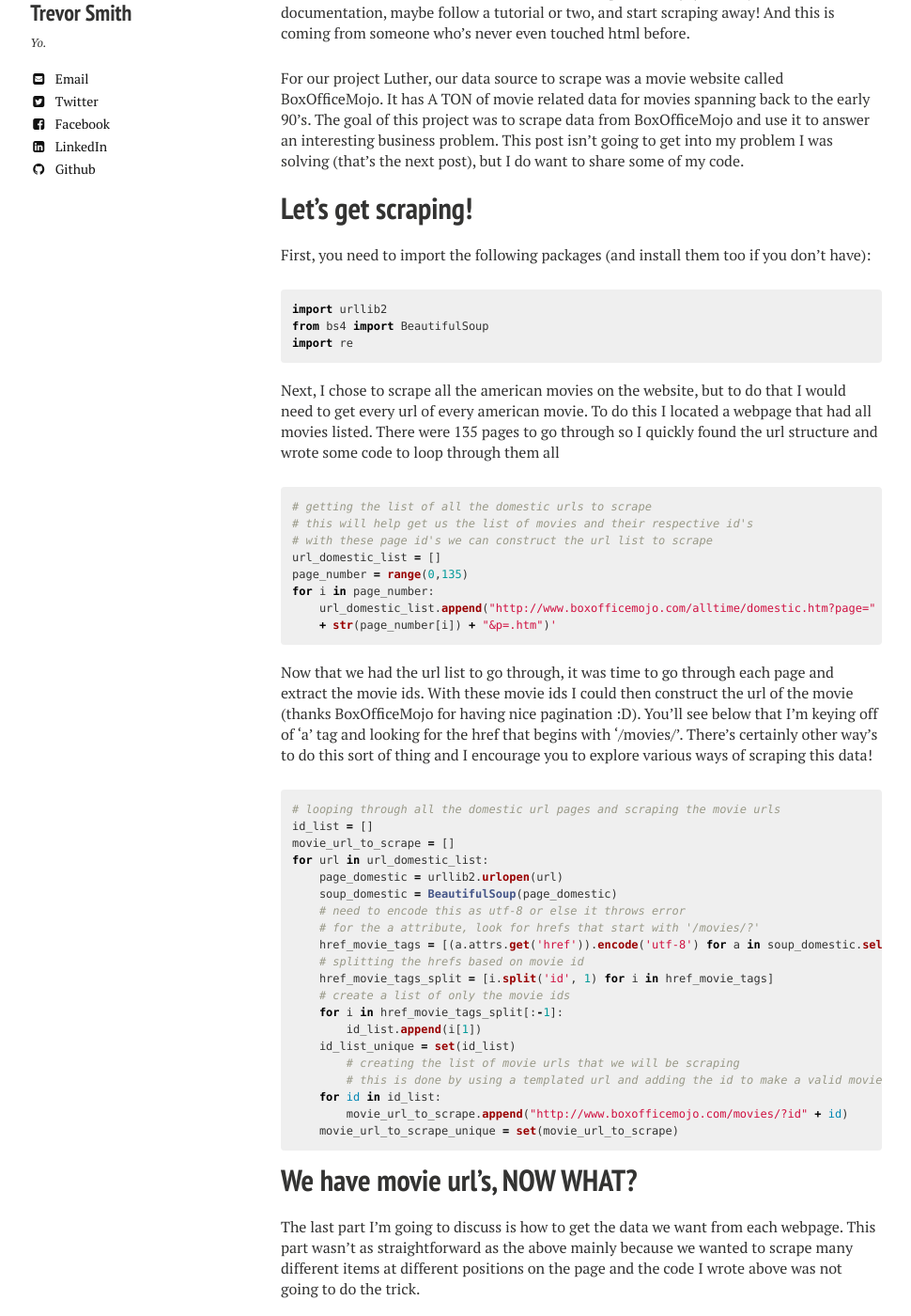
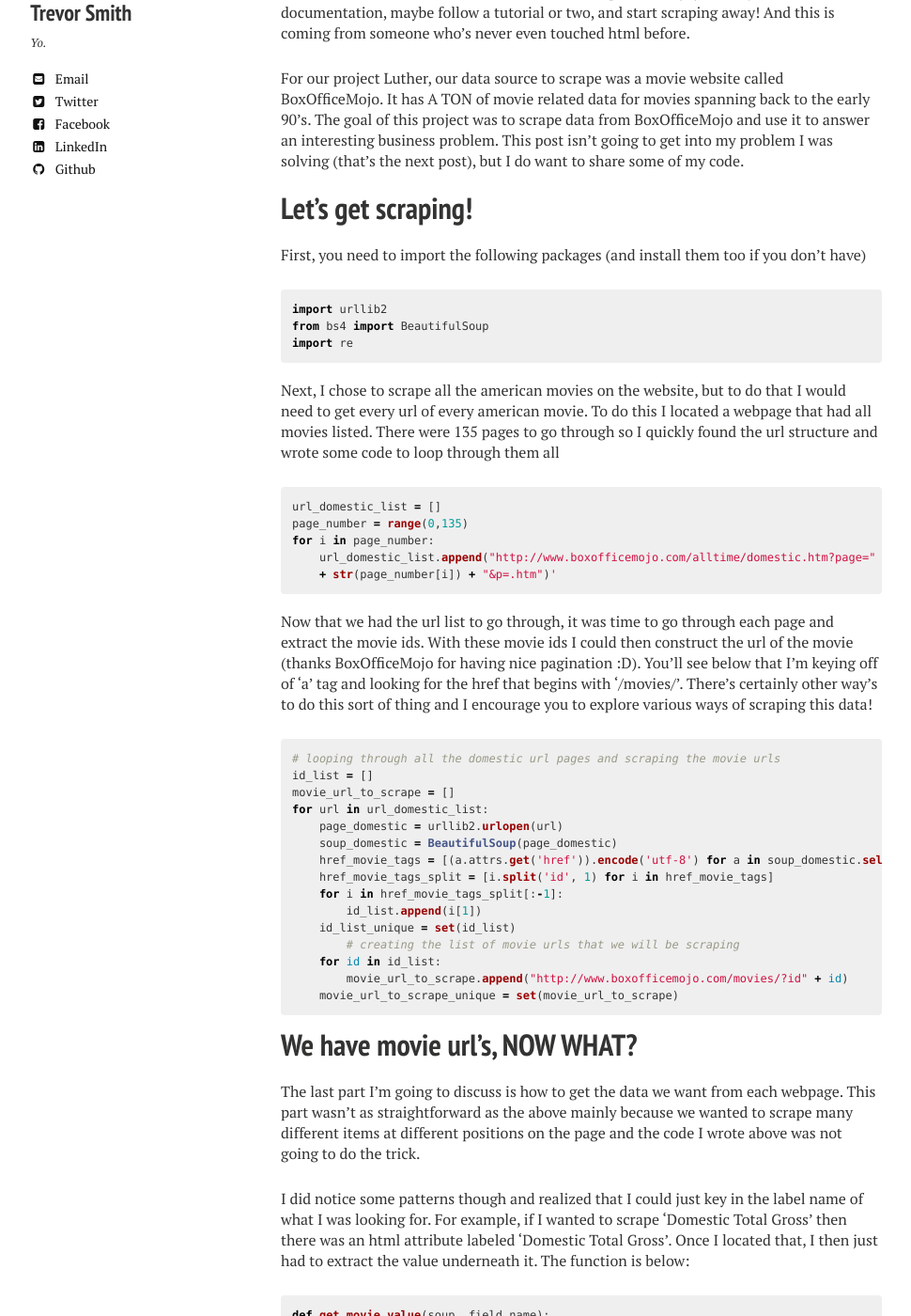
Before and after one commit to trevor-smith/trevor-smith.github.io, a Jekyll site: the page built from _posts/2015-04-19-scraping-post.md, in a window 1280 px wide and 1400 px high, scrolled down 622 px. Shown: the whole window at 94% size, without its empty margins (21-991 px from the left). Built offline with Jekyll 4.4.1, drawn with Linux system fonts in a browser that asks for light colours; nearby versions of some CDN libraries.

Commit message:
formatting ish

```diff
--- a/_posts/2015-04-19-scraping-post.md
+++ b/_posts/2015-04-19-scraping-post.md
@@ -27,7 +27,7 @@ I was solving (that's the next post), but I do want to share some of my code.
 
 # Let's get scraping!
 
-First, you need to import the following packages (and install them too if you don't have):
+First, you need to import the following packages (and install them too if you don't have)
 
 {% highlight python %}
 import urllib2
@@ -41,9 +41,6 @@ a webpage that had all movies listed.  There were 135 pages to go through so I q
 found the url structure and wrote some code to loop through them all
 
 {% highlight python %}
-# getting the list of all the domestic urls to scrape
-# this will help get us the list of movies and their respective id's
-# with these page id's we can construct the url list to scrape
 url_domestic_list = []
 page_number = range(0,135)
 for i in page_number:
@@ -65,17 +62,12 @@ movie_url_to_scrape = []
 for url in url_domestic_list:
     page_domestic = urllib2.urlopen(url)
     soup_domestic = BeautifulSoup(page_domestic)
-    # need to encode this as utf-8 or else it throws error
-    # for the a attribute, look for hrefs that start with '/movies/?'
     href_movie_tags = [(a.attrs.get('href')).encode('utf-8') for a in soup_domestic.select('a[href^/movies/?]')]
-    # splitting the hrefs based on movie id
     href_movie_tags_split = [i.split('id', 1) for i in href_movie_tags]
-    # create a list of only the movie ids
     for i in href_movie_tags_split[:-1]:
         id_list.append(i[1])
     id_list_unique = set(id_list)
 	# creating the list of movie urls that we will be scraping
-	# this is done by using a templated url and adding the id to make a valid movie url
     for id in id_list:
         movie_url_to_scrape.append("http://www.boxofficemojo.com/movies/?id" + id)
     movie_url_to_scrape_unique = set(movie_url_to_scrape)
```
Also changed, not shown: _posts/2015-04-23-stepwise-post.md (+6 -20 lines).
